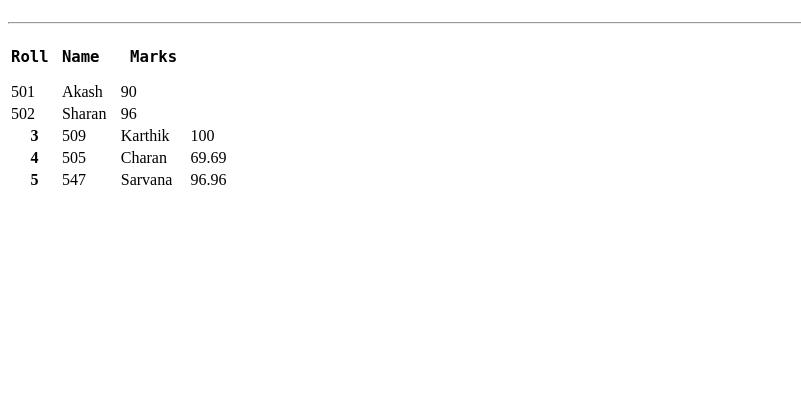
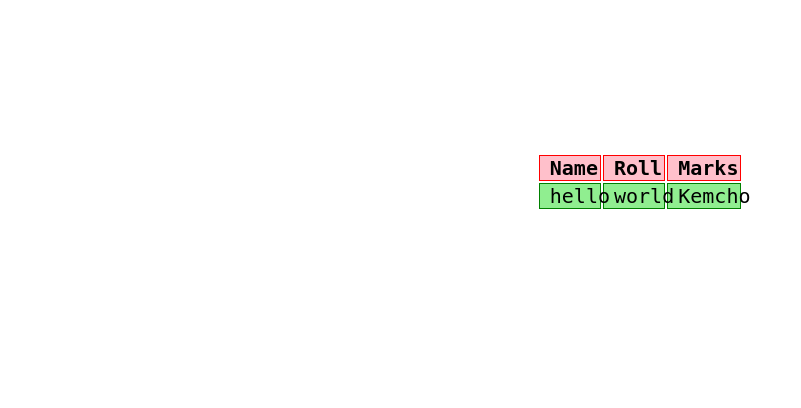
Before and after one commit to Charan2k/Flasked-WebD, a Flask app: page /table in a window 1280 px wide. Shown: the part 58-466 px from the top of the page, without its empty margins (0-801 px from the left). Run offline with Flask 2, Linux system fonts and the light colour scheme.

Commit message:
refracted files

```diff
--- a/app.py
+++ b/app.py
@@ -11,9 +11,9 @@ app.config['SQLALCHEMY_DATABASE_URI'] = "sqlite:///static/database/mydata.sqlite
 database = SQLAlchemy(app)
 class mydata(database.Model):
 	id = database.Column(database.Integer, primary_key = True)
-	name = database.Column(database.Text)
-	roll = database.Column(database.Text)
-	marks = database.Column(database.Text)
+	name = database.Column(database.String(30))
+	roll = database.Column(database.Integer)
+	marks = database.Column(database.Integer)
 
 
 	def __init__(self, name, roll, marks):
@@ -57,8 +57,6 @@ def update():
 
 @app.route('/get_details')
 def get_details():
-    for i in range(10):
-    	x = mydata("Charan", )
 	rows = mydata.query.all()
 	return render_template("exp.html", rows=rows)
 
--- a/templates/login.html
+++ b/templates/login.html
@@ -5,7 +5,7 @@
     <meta http-equiv="X-UA-Compatible" content="IE=edge">
     <meta name="viewport" content="width=device-width, initial-scale=1.0">
     <link rel="stylesheet" href="https://stackpath.bootstrapcdn.com/font-awesome/4.7.0/css/font-awesome.min.css">
-    <link rel="stylesheet" href="login2.css">
+    <link rel="stylesheet" href="{{ url_for('static', filename='styles/login.css') }}">
     <title>Login</title>
 </head>
 <body>
--- a/templates/table.html
+++ b/templates/table.html
@@ -21,6 +21,27 @@
             font-size: xx-large;
             width: 99%;
         }
+        .details{
+            display: flex;
+            align-items: center;
+            justify-content: center;
+            font-size: 20px;
+            font-weight: 100;
+            font-family: monospace;
+        }
+        .details tr th{
+            border: 1px solid red;
+            column-width: 50px;
+            background-color: pink;
+            padding: 0% 5%;
+        }
+        .details tr td{
+            border: 1px solid green;
+            background-color: lightgreen;
+            padding: 0% 5%;
+            text-align: center;
+            max-width: fit-content;
+        }
     </style>
 </head>
 <body>
@@ -28,46 +49,25 @@
         <h1>Welcome to My Tables</h1>
     </header>
     <main>
-        <table align="left">
-            <thead>
+        <table class="details">
             <tr>
-                    <th><pre><big>Roll </big></pre></th>
-                    <th><pre><big>Name </big> </pre></th>
-                    <th><pre><big> Marks </big></pre></th>
-                    <hr>
+                <th>Name</th>
+                <th>Roll</th>
+                <th>Marks</th>
             </tr>
-            </thead>
-            <tbody>
+
+            {% for i in rows %}
             <tr>
-                    <td>501</td>
-                    <td>Akash</td>
-                    <td>90</td>
+                <td>{{ rows.name }}</td>
+                <td>{{ rows.roll }}</td>
+                <td>{{ rows.marks }}</td>
             </tr>
+            {% endfor %}
             <tr>
-                    <td>502</td>
-                    <td>Sharan</td>
-                    <td>96</td>
+                <td>hello</td>
+                <td>world</td>
+                <td>Kemcho</td>
             </tr>
-                <tr>
-                    <th>3</th>
-                    <td>509</td>
-                    <td>Karthik</td>
-                    <td>100</td>
-                </tr>
-                <tr>
-                    <th>4</th>
-                    <td>505</td>
-                    <td>Charan</td>
-                    <td>69.69</td>
-                </tr>
-                <tr>
-                    <th>5</th>
-                    <td>547</td>
-                    <td>Sarvana</td>
-                    <td>96.96</td>
-                </tr>
-                </tr>
-            </tbody>
         </table>
     </main>
     <footer>
```
Also changed, not shown: templates/exp.html (deleted, +0 -54 lines), templates/greetings.html (deleted, +0 -15 lines), templates/login1.css (deleted, +0 -43 lines), static/database/mydata.sqlite, static/styles/login.css (renamed from templates/login2.css). Lines whose indentation alone changed are shown as unchanged.
